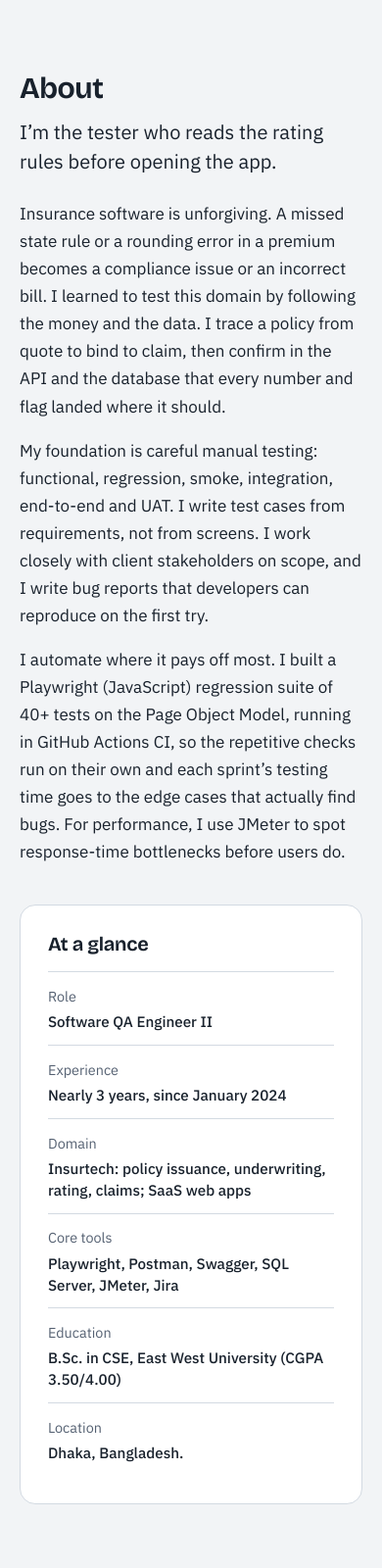
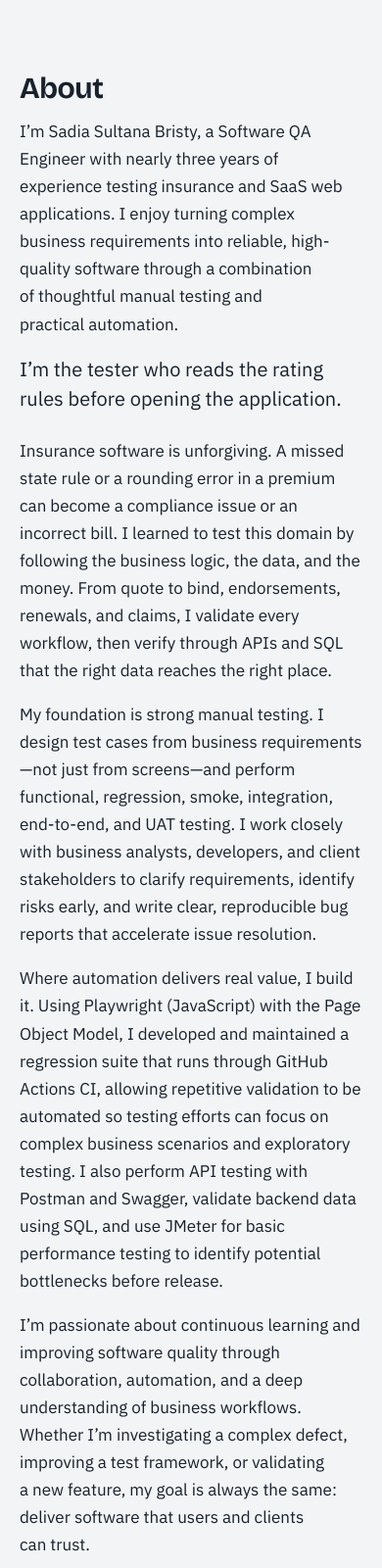
Before and after one commit to Sadia-Sultana-Bristy/Sadia-Sultana-Bristy.github.io, a plain HTML site: page index.html in a window 390 px wide. Shown: the part 1280-2880 px from the top of the page at 98% size. Drawn offline with Linux system fonts and the light colour scheme.

Commit message:
Remove phone number and rewrite About section

```diff
--- a/index.html
+++ b/index.html
@@ -74,7 +74,6 @@
     "url": "https://sadia-sultana-bristy.github.io/",
     "image": "https://sadia-sultana-bristy.github.io/assets/img/og-image.png",
     "email": "mailto:sadiasultanabristy202@gmail.com",
-    "telephone": "+8801751436549",
     "address": { "@type": "PostalAddress", "addressLocality": "Dhaka", "addressCountry": "BD" },
     "worksFor": { "@type": "Organization", "name": "All Generation Tech" },
     "alumniOf": { "@type": "CollegeOrUniversity", "name": "East West University" },
@@ -94,7 +93,6 @@
     <symbol id="i-download" viewBox="0 0 24 24"><path d="M12 3v12M7 10l5 5 5-5M5 21h14"/></symbol>
     <symbol id="i-mail" viewBox="0 0 24 24"><rect x="3" y="5" width="18" height="14" rx="2"/><path d="M3 7l9 6 9-6"/></symbol>
     <symbol id="i-linkedin" viewBox="0 0 24 24"><rect x="3" y="3" width="18" height="18" rx="3"/><path d="M8 10v7M8 7v.01M12 17v-4a2 2 0 0 1 4 0v4M12 10v7"/></symbol>
-    <symbol id="i-phone" viewBox="0 0 24 24"><path d="M5 4h4l2 5-2.5 1.5a11 11 0 0 0 5 5L15 13l5 2v4a2 2 0 0 1-2 2A16 16 0 0 1 3 6a2 2 0 0 1 2-2z"/></symbol>
     <symbol id="i-github" viewBox="0 0 24 24"><path d="M9 19c-4.3 1.4-4.3-2.5-6-3m12 5v-3.5c0-1 .1-1.4-.5-2 2.8-.3 5.5-1.4 5.5-6a4.6 4.6 0 0 0-1.3-3.2 4.2 4.2 0 0 0-.1-3.2s-1.1-.3-3.5 1.3a12.3 12.3 0 0 0-6.2 0C6.5 2.8 5.4 3.1 5.4 3.1a4.2 4.2 0 0 0-.1 3.2A4.6 4.6 0 0 0 4 9.5c0 4.6 2.7 5.7 5.5 6-.6.6-.6 1.2-.5 2V21"/></symbol>
     <symbol id="i-pin" viewBox="0 0 24 24"><path d="M12 21s-7-6.2-7-11.5a7 7 0 0 1 14 0C19 14.8 12 21 12 21z"/><circle cx="12" cy="9.5" r="2.5"/></symbol>
     <symbol id="i-check" viewBox="0 0 24 24"><path d="M5 12.5l4.5 4.5L19 7.5"/></symbol>
@@ -202,15 +200,21 @@
       <div class="container about">
         <div class="about__text">
           <h2 id="about-title" class="section__title">About</h2>
-          <p class="section__lead">I’m the tester who reads the rating rules before opening the app.</p>
           <p>
-            Insurance software is unforgiving. A missed state rule or a rounding error in a premium becomes a compliance issue or an incorrect bill. I learned to test this domain by following the money and the data. I trace a policy from quote to bind to claim, then confirm in the API and the database that every number and flag landed where it should.
+            I’m Sadia Sultana Bristy, a Software QA Engineer with nearly three years of experience testing insurance and SaaS web applications. I enjoy turning complex business requirements into reliable, high-quality software through a combination of thoughtful manual testing and practical automation.
+          </p>
+          <p class="section__lead">I’m the tester who reads the rating rules before opening the application.</p>
+          <p>
+            Insurance software is unforgiving. A missed state rule or a rounding error in a premium can become a compliance issue or an incorrect bill. I learned to test this domain by following the business logic, the data, and the money. From quote to bind, endorsements, renewals, and claims, I validate every workflow, then verify through APIs and SQL that the right data reaches the right place.
           </p>
           <p>
-            My foundation is careful manual testing: functional, regression, smoke, integration, end-to-end and UAT. I write test cases from requirements, not from screens. I work closely with client stakeholders on scope, and I write bug reports that developers can reproduce on the first try.
+            My foundation is strong manual testing. I design test cases from business requirements—not just from screens—and perform functional, regression, smoke, integration, end-to-end, and UAT testing. I work closely with business analysts, developers, and client stakeholders to clarify requirements, identify risks early, and write clear, reproducible bug reports that accelerate issue resolution.
           </p>
           <p>
-            I automate where it pays off most. I built a Playwright (JavaScript) regression suite of 40+ tests on the Page Object Model, running in GitHub Actions CI, so the repetitive checks run on their own and each sprint’s testing time goes to the edge cases that actually find bugs. For performance, I use JMeter to spot response-time bottlenecks before users do.
+            Where automation delivers real value, I build it. Using Playwright (JavaScript) with the Page Object Model, I developed and maintained a regression suite that runs through GitHub Actions CI, allowing repetitive validation to be automated so testing efforts can focus on complex business scenarios and exploratory testing. I also perform API testing with Postman and Swagger, validate backend data using SQL, and use JMeter for basic performance testing to identify potential bottlenecks before release.
+          </p>
+          <p>
+            I’m passionate about continuous learning and improving software quality through collaboration, automation, and a deep understanding of business workflows. Whether I’m investigating a complex defect, improving a test framework, or validating a new feature, my goal is always the same: deliver software that users and clients can trust.
           </p>
         </div>
 
@@ -417,10 +421,6 @@
               <a href="https://github.com/Sadia-Sultana-Bristy" target="_blank" rel="noopener">github.com/Sadia-Sultana-Bristy</a>
             </li>
             <li>
-              <svg class="icon" aria-hidden="true"><use href="#i-phone"/></svg>
-              <a href="tel:+8801751436549">+880 1751436549</a>
-            </li>
-            <li>
               <svg class="icon" aria-hidden="true"><use href="#i-pin"/></svg>
               <span>Dhaka, Bangladesh</span>
             </li>
```
